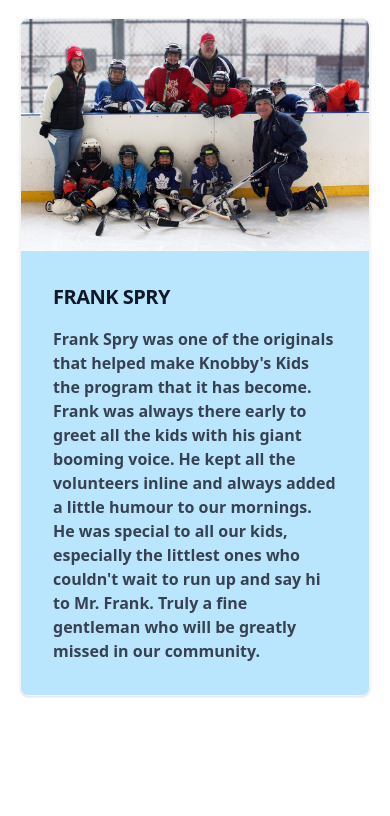
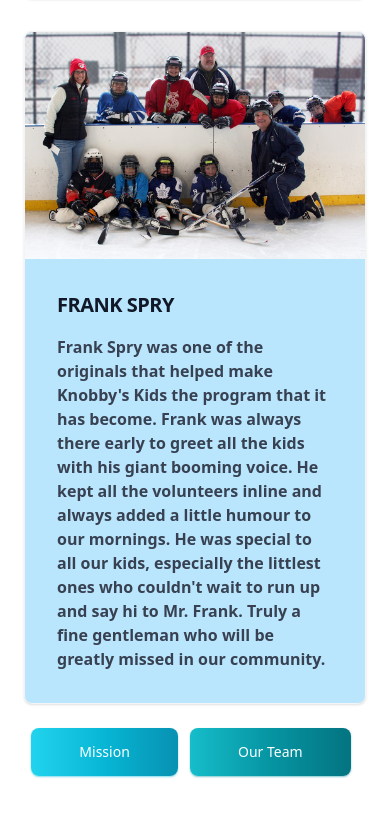
Before and after one commit to Criuchi/WebCommunication_FinalProject, a website: page src/index.html in a window 390 px wide. Shown: the part 2340-3156 px from the top of the page. Before the commit the page ends 3056 px from the top, so only its background shows below. Drawn offline with nearby package versions, Linux system fonts and the light colour scheme.

Commit message:
Adding Buttons

```diff
--- a/src/index.html
+++ b/src/index.html
@@ -75,13 +75,13 @@
     </div>
 
     <!-- Founders -->
-    <div class="m-5 lg:m-16">
+    <div class="m-6 lg:m-16">
         <h2 class="mt-5 text-xl md:text-2xl text-center underline xl:text-left xl:text-4xl md:ml-4 2xl:p-2">FOUNDERS</h2>
         <div class="transition ease-in-out delay-150 mt-8 lg:flex md:m-5 bg-sky-200 border border-gray-100 rounded-lg shadow hover:bg-sky-300 duration-300">
             <img class="object-cover  h-88 w-full rounded-t-lg lg:w-96 md:rounded-none md:rounded-s-lg" src="./img/aboutimage.jpg" alt="">
             <div class="p-8 w-full">
                 <h5 class="mb-4 text-xl md:text-2xl font-bold tracking-tight text-gray-900 dark:text-white">KNOBBY KNUDSEN</h5>
-                <p class="font-semibold text-gray-700 dark:text-gray-400 md:visible xl:text-xl 2xl:text-2xl">Knobby Knudsen had the original inspiration to create our program.  He wanted a program that allowed children to learn and play hockey without having the financial burden of registering in a league and buying equipment. In addition, the program would also let kids play without the competitive stress of traditional minor hockey.  At the time it seemed like a crazy idea but that didn’t deter Knobby.  He teamed up with Jerry Slavik and Frank Spry and built the program from nothing.</p>
+                <p class="font-semibold text-gray-700 dark:text-gray-400 md:visible xl:text-xl">Knobby Knudsen had the original inspiration to create our program.  He wanted a program that allowed children to learn and play hockey without having the financial burden of registering in a league and buying equipment. In addition, the program would also let kids play without the competitive stress of traditional minor hockey.  At the time it seemed like a crazy idea but that didn’t deter Knobby.  He teamed up with Jerry Slavik and Frank Spry and built the program from nothing.</p>
                 <!--<p class="mb-3 invisible font-normal text-gray-700 dark:text-gray-400 xl:visible">In the beginning there was no equipment, coaches nor home ice.  He helped get everything together and build the team that today is Knobby’s Kids.  Knobby also gave us one of our mottos, “Kids in Sports Stay Out of Courts”.  He believed that giving kids opportunity and a good environment would help them down a good path in life.</p>-->
             </div>
         </div>
@@ -90,7 +90,7 @@
             <img class="object-cover  h-88 w-full rounded-t-lg lg:w-96 md:rounded-none md:rounded-s-lg" src="./img/aboutimage.jpg" alt="">
             <div class="p-8 w-full">
                 <h5 class="mb-4 text-xl md:text-2xl font-bold tracking-tight text-gray-900 dark:text-white">JERRY SLAVIK</h5>
-                <p class="font-semibold text-gray-700 dark:text-gray-400 md:visible xl:text-xl 2xl:text-2xl">Jerry Slavik has been the leader of our team, the captain of captains and the best coach one could ever have. We have all benefited from the knowledge, generosity, and kindness that he has shown. He has been a mentor to us and taught us how to be better persons. We have learned from him that the impossible is possible when you set your mind to it. He turned good ideas into great actions and has given, to hundreds of kids, the opportunity to play the great game of hockey.</p>
+                <p class="font-semibold text-gray-700 dark:text-gray-400 md:visible xl:text-xl">Jerry Slavik has been the leader of our team, the captain of captains and the best coach one could ever have. We have all benefited from the knowledge, generosity, and kindness that he has shown. He has been a mentor to us and taught us how to be better persons. We have learned from him that the impossible is possible when you set your mind to it. He turned good ideas into great actions and has given, to hundreds of kids, the opportunity to play the great game of hockey.</p>
             </div>
         </div>
 
@@ -98,12 +98,16 @@
             <img class="object-cover  h-88 w-full rounded-t-lg lg:w-96 md:rounded-none md:rounded-s-lg" src="./img/aboutimage.jpg" alt="">
             <div class="p-8 w-full">
                 <h5 class="mb-4 text-xl md:text-2xl font-bold tracking-tight text-gray-900 dark:text-white">FRANK SPRY</h5>
-                <p class="font-semibold text-gray-700 dark:text-gray-400 md:visible xl:text-xl 2xl:text-2xl">Frank Spry was one of the originals that helped make Knobby's Kids the program that it has become. Frank was always there early to greet all the kids with his giant booming voice. He kept all the volunteers inline and always added a little humour to our mornings. He was special to all our kids, especially the littlest ones who couldn't wait to run up and say hi to Mr. Frank. Truly a fine gentleman who will be greatly missed in our community. </p>
+                <p class="font-semibold text-gray-700 dark:text-gray-400 md:visible xl:text-xl">Frank Spry was one of the originals that helped make Knobby's Kids the program that it has become. Frank was always there early to greet all the kids with his giant booming voice. He kept all the volunteers inline and always added a little humour to our mornings. He was special to all our kids, especially the littlest ones who couldn't wait to run up and say hi to Mr. Frank. Truly a fine gentleman who will be greatly missed in our community. </p>
             </div>
         </div>
     </div>
 
-
+    <!-- Buttons -->
+    <div class="text-center mb-20">
+        <button type="button" class="text-white bg-gradient-to-r from-cyan-400 via-cyan-500 to-cyan-600 hover:bg-gradient-to-br focus:ring-4 focus:outline-none focus:ring-cyan-300 dark:focus:ring-cyan-800 shadow-sm shadow-cyan-500/50 dark:shadow-lg dark:shadow-cyan-800/80 font-medium rounded-lg text-sm px-12 py-3.5 text-center me-2 mb-2">Mission</button>
+        <button type="button" class="text-white bg-gradient-to-r from-teal-400 via-teal-500 to-teal-600 hover:bg-gradient-to-br focus:ring-4 focus:outline-none focus:ring-teal-300 dark:focus:ring-teal-800 shadow-sm shadow-teal-500/50 dark:shadow-lg dark:shadow-teal-800/80 font-medium rounded-lg text-sm px-12 py-3.5 text-center me-2 mb-2">Our Team</button>
+    </div>
 
     <script src="../node_modules/flowbite/dist/flowbite.min.js"></script>
 </body>
```
Also changed, not shown: src/dist/output.css.
